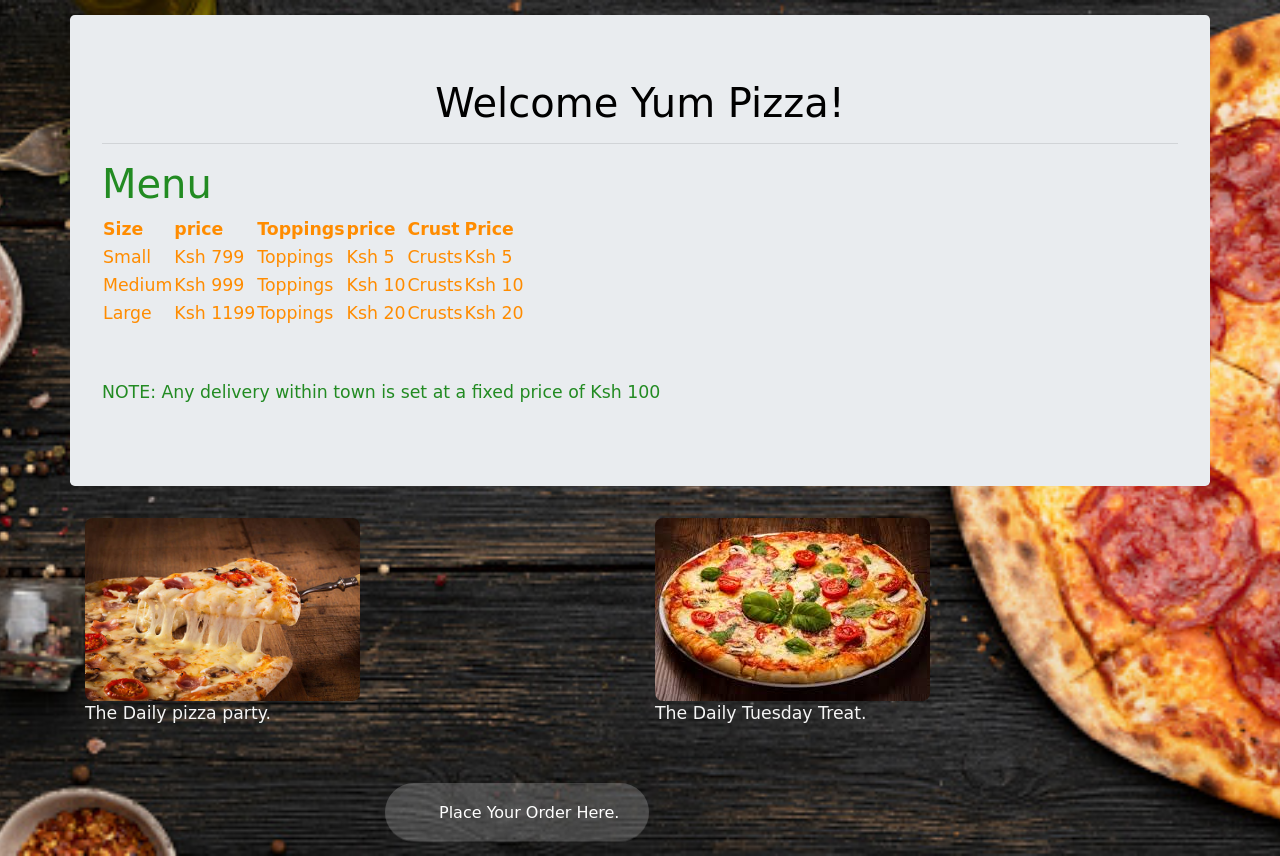
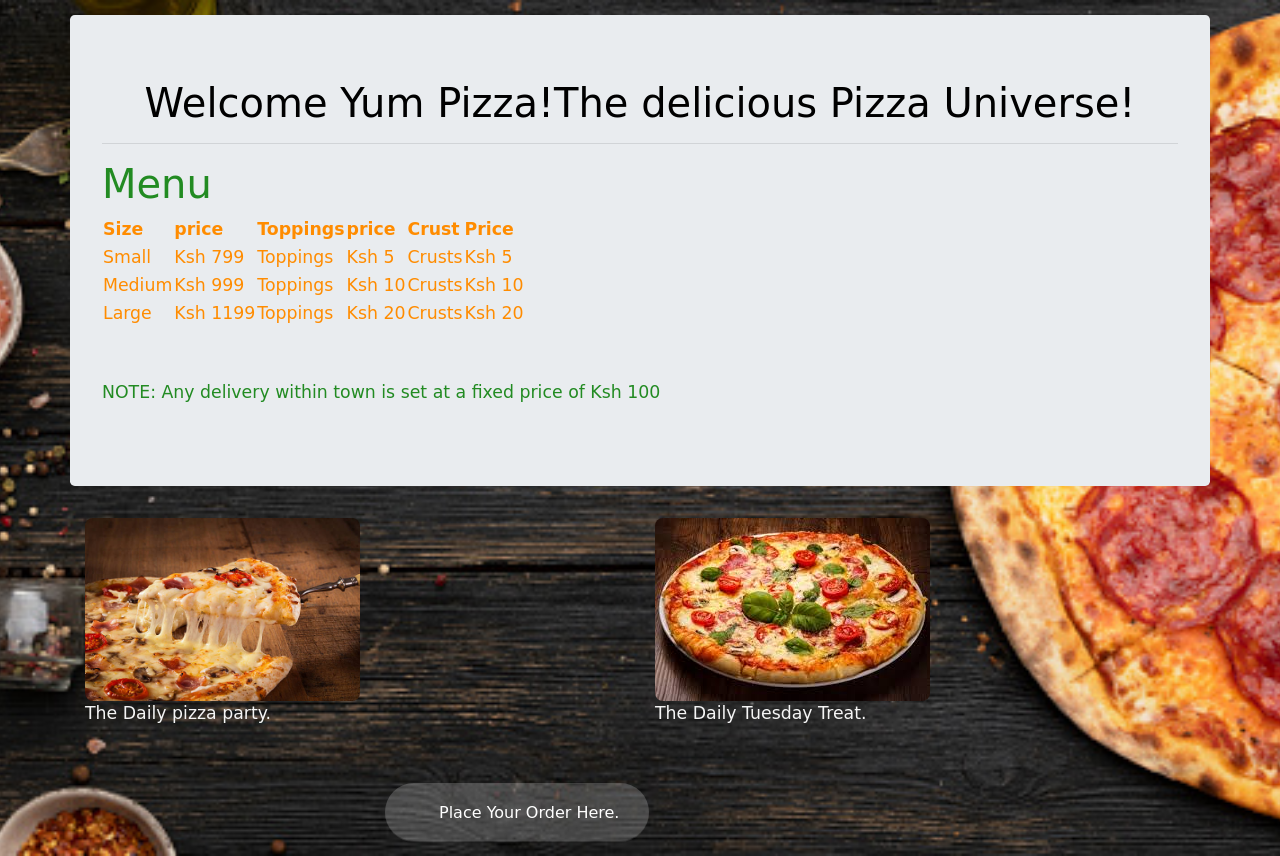
Before and after one commit to MureithiIvy/yum-pizza, a plain HTML site: page index.html in a window 1280 px wide. Drawn offline with Linux system fonts and the light colour scheme; a web font is replaced by a local one.

Commit message:
added the menu section in this file

```diff
--- a/index.html
+++ b/index.html
@@ -16,7 +16,7 @@
     <div class="container row1">
         <div class="row">
             <div class="col-12 jumbotron">
-            <h1 style="color: black"align="center">Welcome Yum Pizza!</h1><hr>
+            <h1 style="color: black"align="center">Welcome Yum Pizza!The delicious Pizza Universe!</h1><hr>
             <div class="section">
                 <h1 style="color: forestgreen"> Menu</h1>
                 <table>
```
